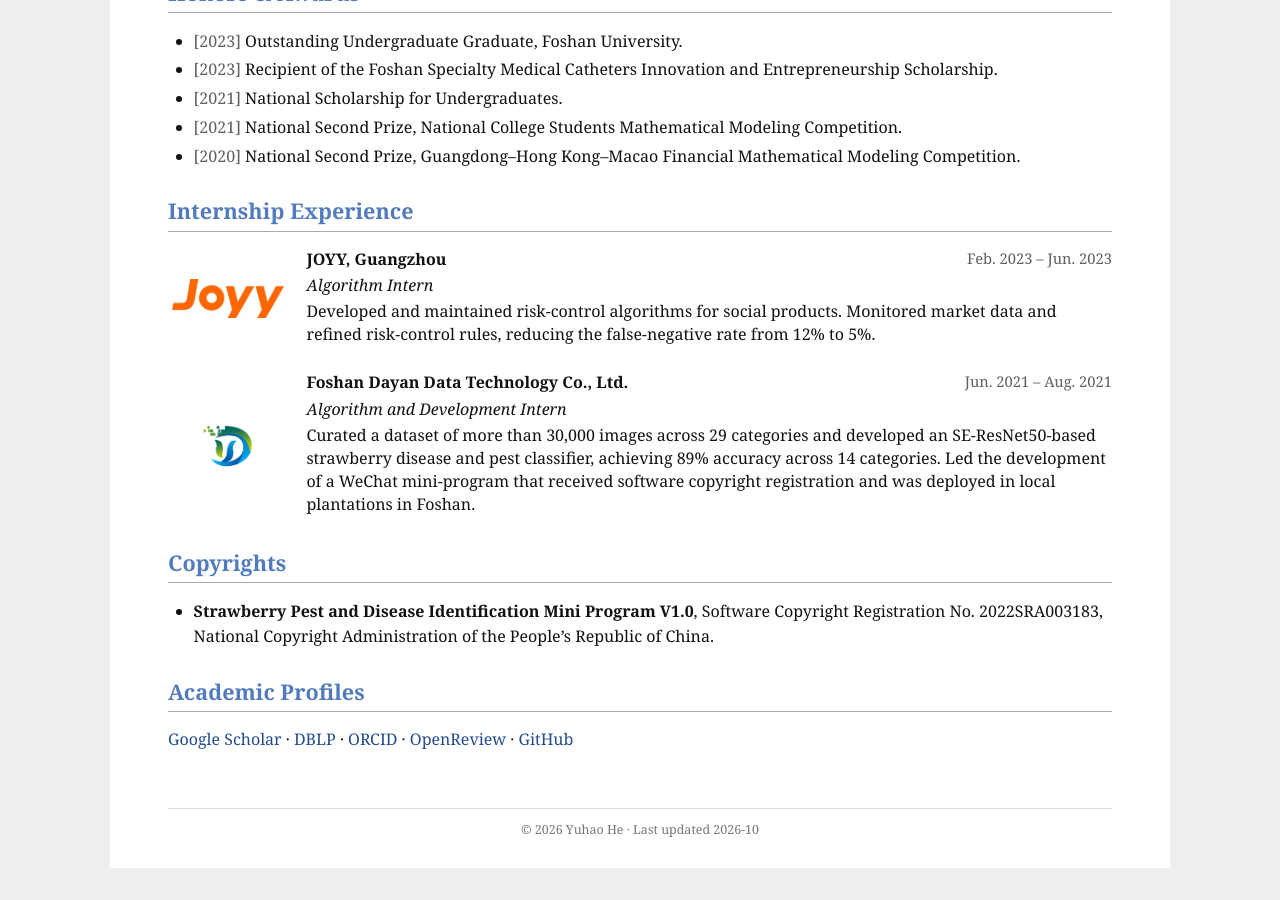
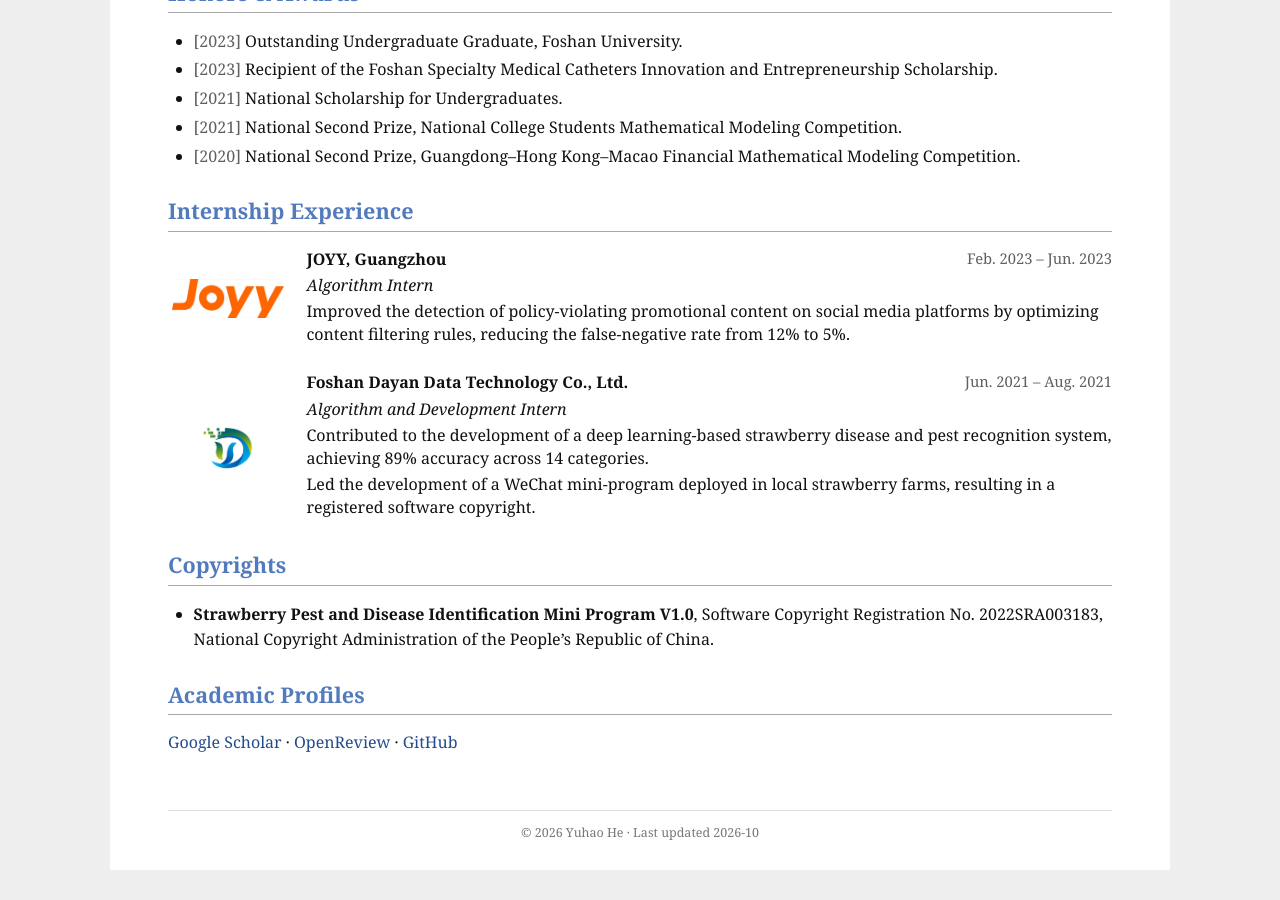
Before and after one commit to Anson-He/Anson-He.github.io, a Jekyll site: the page built from _pages/cv.md, in a window 1280 px wide and 900 px high, scrolled down 1025 px. Built offline with Jekyll 4.4.1, drawn with Linux system fonts in a browser that asks for light colours.

Commit message:
Align internship experience with updated CV and simplify profile links

```diff
--- a/_pages/cv.md
+++ b/_pages/cv.md
@@ -68,7 +68,7 @@ Macau University of Science and Technology · Macau, China<br>
     <div class="experience-row__content">
       <p><strong>JOYY, Guangzhou</strong><span>Feb. 2023 – Jun. 2023</span></p>
       <p><em>Algorithm Intern</em></p>
-      <p>Developed and maintained risk-control algorithms for social products. Monitored market data and refined risk-control rules, reducing the false-negative rate from 12% to 5%.</p>
+      <p>Improved the detection of policy-violating promotional content on social media platforms by optimizing content filtering rules, reducing the false-negative rate from 12% to 5%.</p>
     </div>
   </div>
   <div class="experience-row">
@@ -78,7 +78,8 @@ Macau University of Science and Technology · Macau, China<br>
     <div class="experience-row__content">
       <p><strong>Foshan Dayan Data Technology Co., Ltd.</strong><span>Jun. 2021 – Aug. 2021</span></p>
       <p><em>Algorithm and Development Intern</em></p>
-      <p>Curated a dataset of more than 30,000 images across 29 categories and developed an SE-ResNet50-based strawberry disease and pest classifier, achieving 89% accuracy across 14 categories. Led the development of a WeChat mini-program that received software copyright registration and was deployed in local plantations in Foshan.</p>
+      <p>Contributed to the development of a deep learning-based strawberry disease and pest recognition system, achieving 89% accuracy across 14 categories.</p>
+      <p>Led the development of a WeChat mini-program deployed in local strawberry farms, resulting in a registered software copyright.</p>
     </div>
   </div>
 </div>
@@ -91,4 +92,4 @@ Macau University of Science and Technology · Macau, China<br>
 
 ## Academic Profiles
 
-[Google Scholar](https://scholar.google.com/citations?user=Ug6Zp5IAAAAJ) · [DBLP](https://dblp.org/pid/257/8328-1.html) · [ORCID](https://orcid.org/0009-0002-8778-5025) · [OpenReview](https://openreview.net/profile?id=~Yuhao_He2) · [GitHub](https://github.com/Anson-He)
+[Google Scholar](https://scholar.google.com/citations?user=Ug6Zp5IAAAAJ) · [OpenReview](https://openreview.net/profile?id=~Yuhao_He2) · [GitHub](https://github.com/Anson-He)
```
Also changed, not shown: _pages/about.md (+3 -4 lines).
